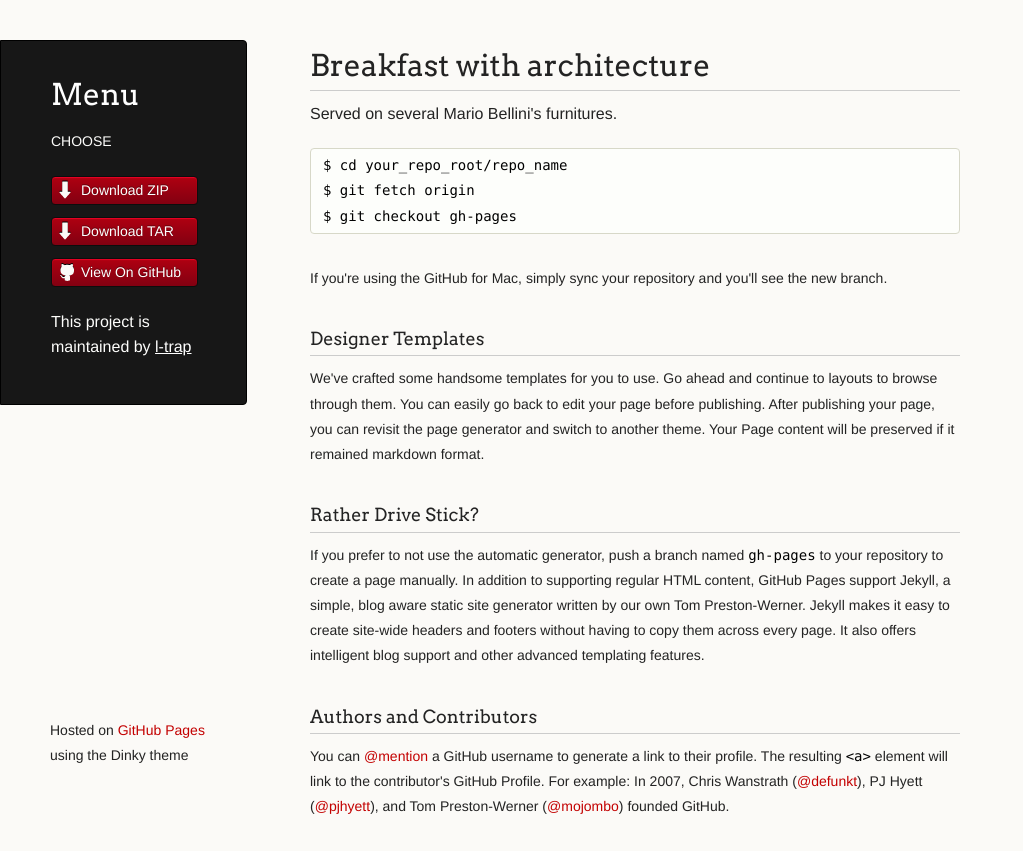
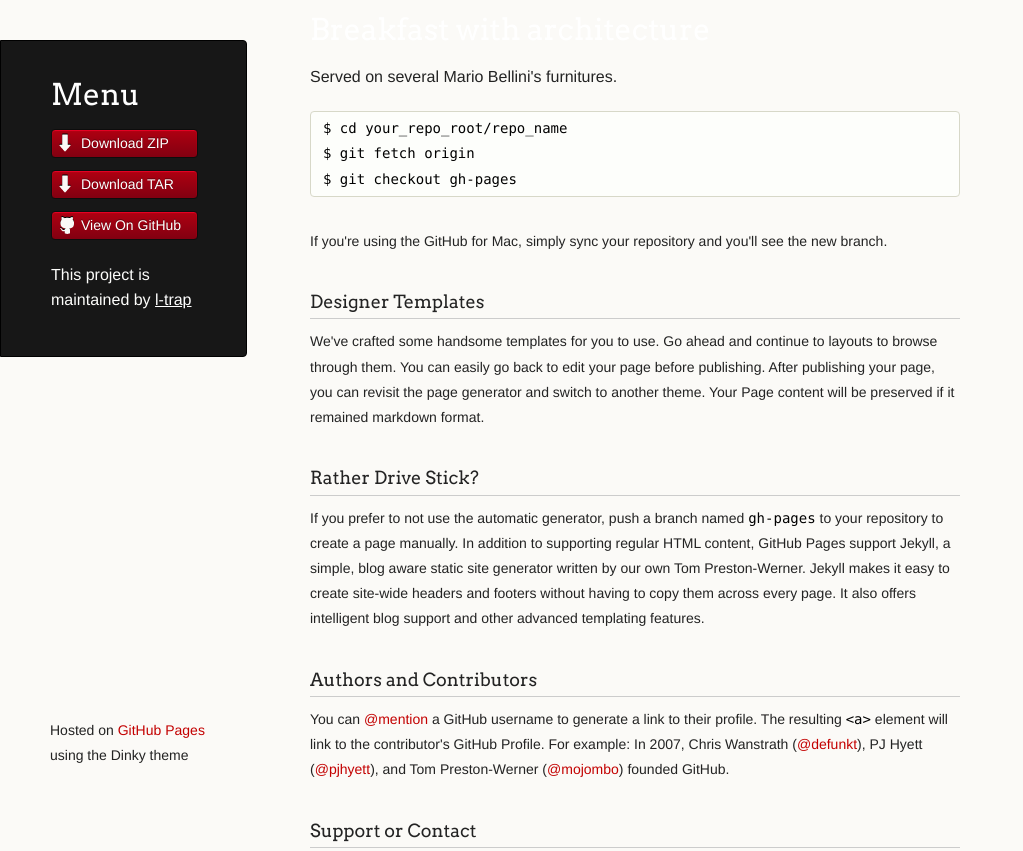
Before and after one commit to l-trap/l-trap.github.io, a plain HTML site: page index.html in a window 1280 px wide. Shown: the top 851 px of the page, without its empty margins (0-1023 px from the left). Drawn offline with Linux system fonts and the light colour scheme.

Commit message:
new start4

```diff
--- a/index.html
+++ b/index.html
@@ -17,7 +17,7 @@
     <div class="wrapper">
       <header>
         <h1 class="header">Menu</h1>
-	<p>CHOOSE</p>
+
         <ul>
           <li class="download"><a class="buttons" href="https://github.com/l-trap/ltrap/zipball/master">Download ZIP</a></li>
           <li class="download"><a class="buttons" href="https://github.com/l-trap/ltrap/tarball/master">Download TAR</a></li>
@@ -29,7 +29,8 @@
 
       </header>
       <section>
-        <h1>Breakfast with architecture</h1>
+        <h1 class="header">
+<a name="welcome-to-github-pages" class="anchor" href="#welcome-to-github-pages"><span class="octicon octicon-link"></span></a>Breakfast with architecture</h1>
 
 <p class="header"> Served on several Mario Bellini's furnitures.</p>
 
```
